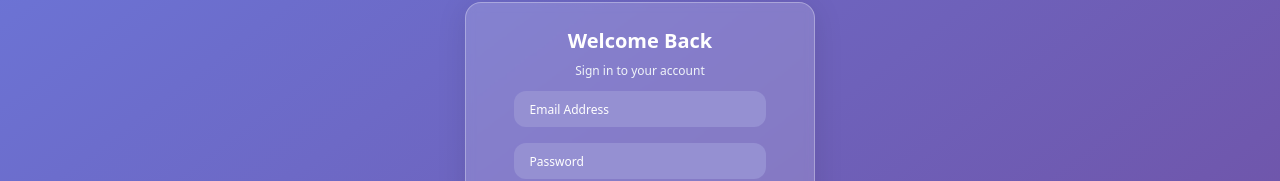
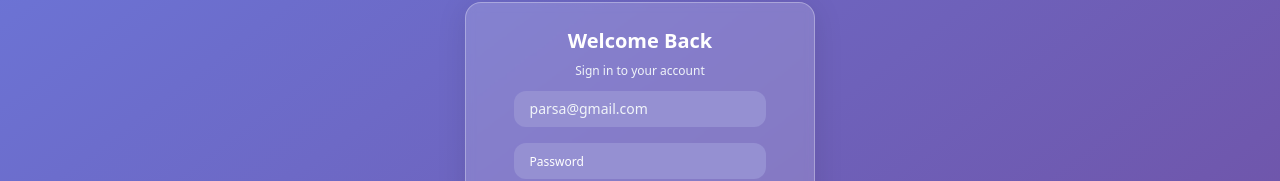
Before and after one commit to mohamadmokarram/admin--panel, a Next.js app: page / in a window 1280 px wide. Shown: the part 258-439 px from the top of the page. Built offline with nearby package versions, Linux system fonts and the light colour scheme; what @mui/material-nextjs would draw is missing.

Commit message:
Update page.js

```diff
--- a/app/page.js
+++ b/app/page.js
@@ -5,7 +5,7 @@ import { useState } from "react";
 import LinearProgress from "@mui/material/LinearProgress";
 
 export default function SignInPage() {
-  const [email, setEmail] = useState("");
+  const [email, setEmail] = useState("parsa@gmail.com");
   const [password, setPassword] = useState("");
   const [error, setError] = useState("");
   const [isLoading, setIsLoading] = useState(false);
```
